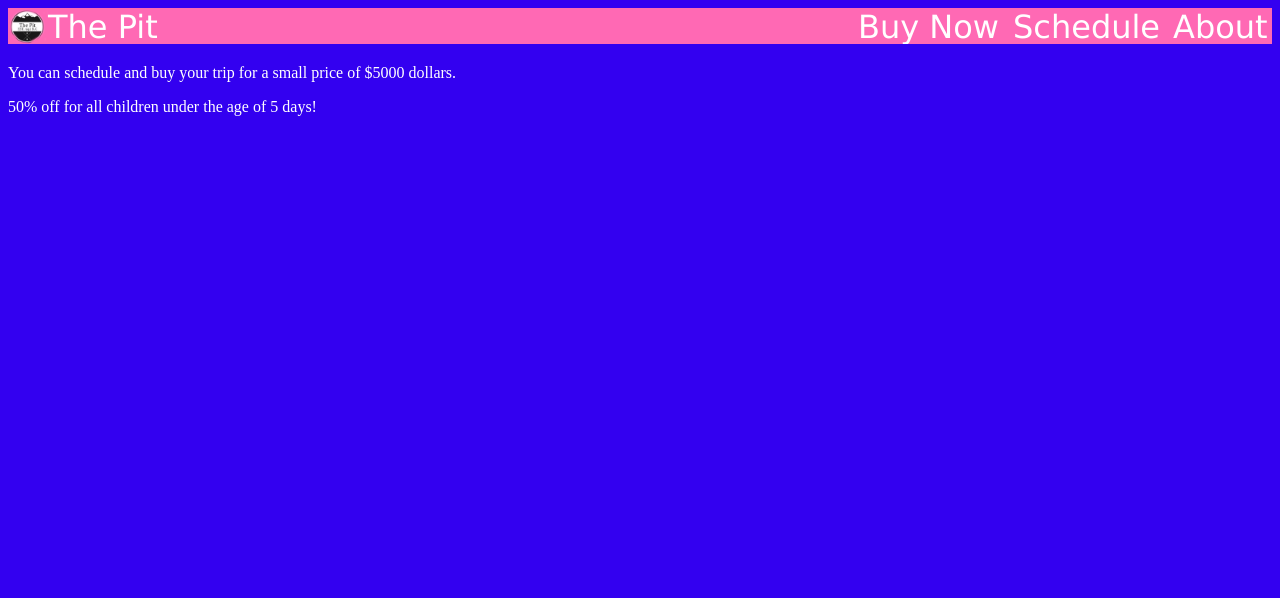
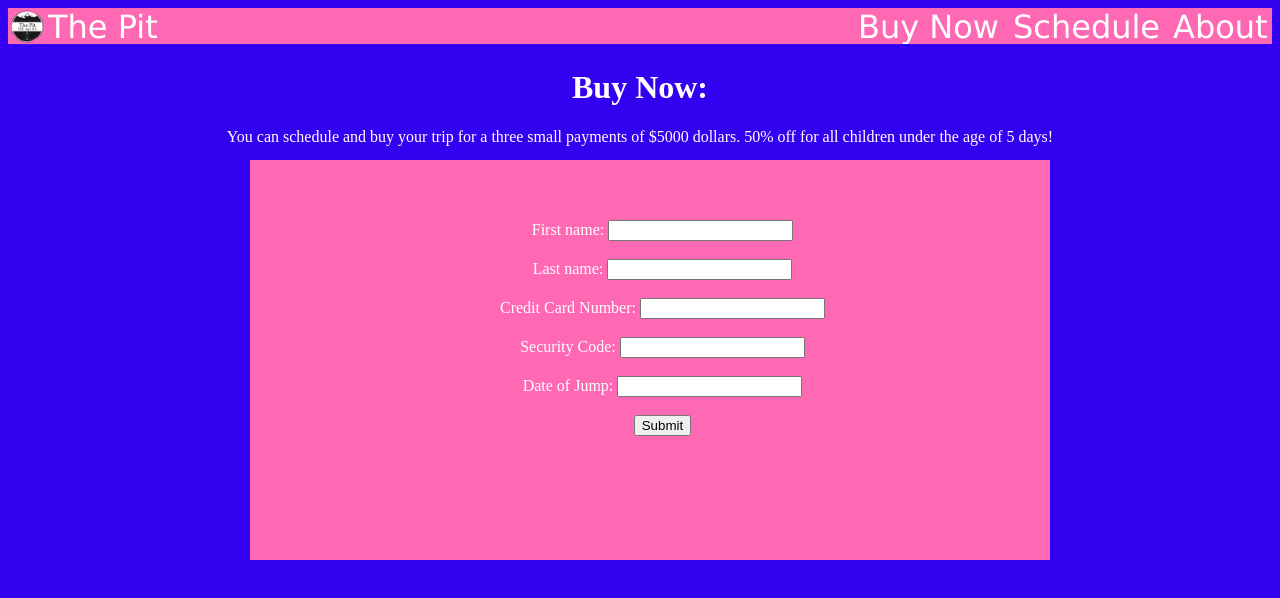
Before and after one commit to ArielBenz171/CISC-3141-Assignment-1, a plain HTML site: page buy.html in a window 1280 px wide. Drawn offline with Linux system fonts and the light colour scheme.

Commit message:
Pages are up and running; Navbar is done

```diff
--- a/buy.html
+++ b/buy.html
@@ -6,6 +6,19 @@
     <title>
         Buy Now - The Pit
     </title>
+    <style>
+body{
+    text-align: center;
+}
+.square {
+    height: 400px;
+    width: 800px;
+    position: absolute;
+    top: 160px;
+    left: 250px;
+    background-color: #FF69B4;
+}
+    </style>
 </head>
 <body>
     <div class = nav>
@@ -20,9 +33,24 @@
             <a href = "about.html"><text x = "1165" y = "30" font-family="Verdana" font-size="32" fill="#FFFFFF">About</text></a>
         </svg>
     </div>
+    <h1 style = "text-align: center;">Buy Now:</h1>
     <div class = "price">
-        <p>You can schedule and buy your trip for a small price of $5000 dollars.</p>
-        <p>50% off for all children under the age of 5 days!</p>
+        <p>You can schedule and buy your trip for a three small payments of $5000 dollars. 50% off for all children under the age of 5 days! </p>
+    </div>
+    <div class="square">
+        <form action="paid.html" style = "position: absolute; top: 60px; left: 250px">
+            <label for="fname">First name:</label>
+            <input type="text" id="fname" name="fname"><br><br>
+            <label for="lname">Last name:</label>
+            <input type="text" id="lname" name="lname"><br><br>
+            <label for="ccNum">Credit Card Number:</label>
+            <input type="text" id="ccNum" name="ccNum"><br><br>
+            <label for="sCode">Security Code:</label>
+            <input type="text" id="sCode" name="sCode"><br><br>
+            <label for="date">Date of Jump:</label>
+            <input type="text" id="date" name="date"><br><br>
+            <input type="submit" value="Submit">
+        </form>
     </div>
 </body>
 </html>
```
Also changed, not shown: paid.html (added, +27 -0 lines), times.html (+1 -1 lines).
